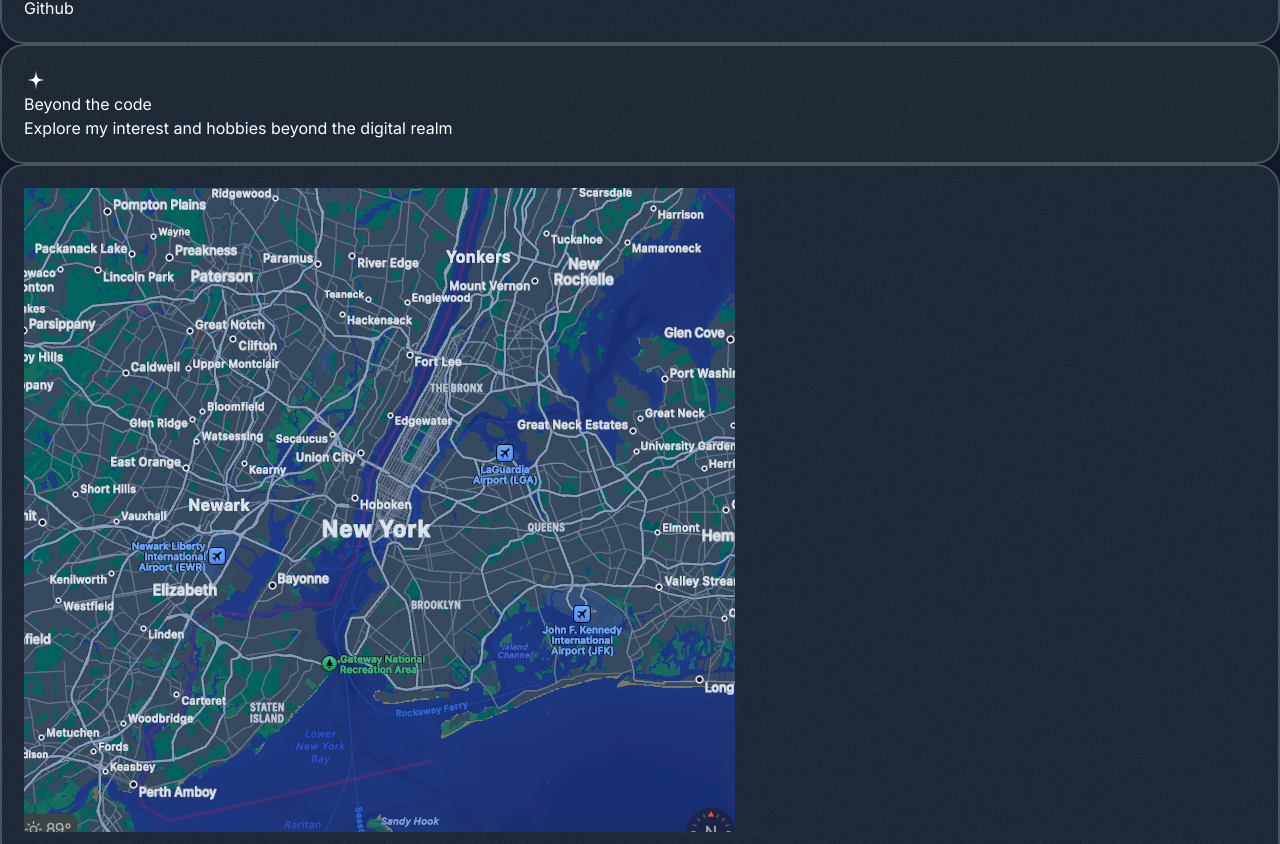
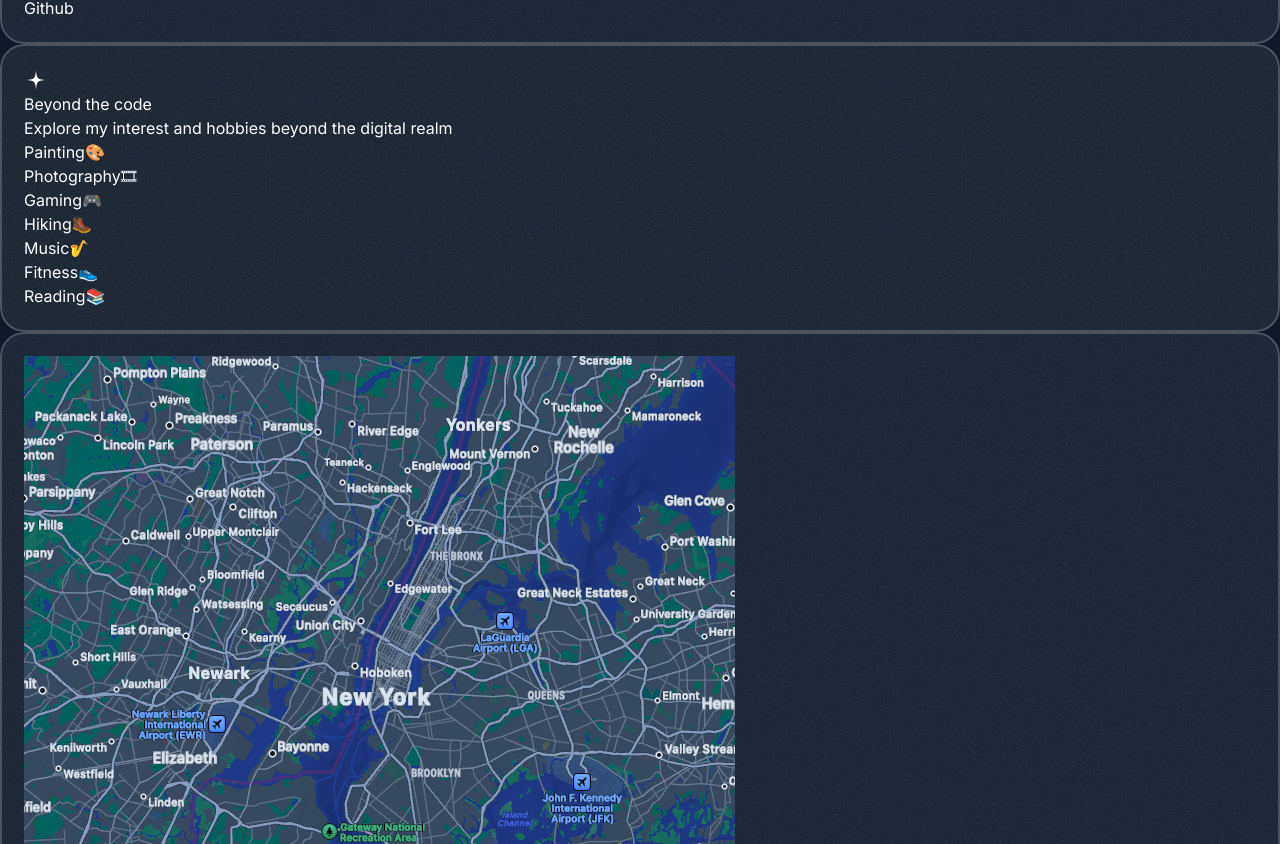
Before and after one commit to Jisap/Next14-portfolio-2, a Next.js app: page / in a window 1280 px wide. Shown: the part 5185-6029 px from the top of the page. Built offline with nearby package versions, Linux system fonts and the light colour scheme; a web font is replaced by a local one.

Commit message:
About structure

```diff
--- a/src/sections/About.tsx
+++ b/src/sections/About.tsx
@@ -38,6 +38,37 @@ const toolboxItems =[
   {
     title: 'Github',
     iconType: GithubIcon
+  },
+];
+
+const hobbies = [
+  {
+    title: 'Painting',
+    emoji: '🎨',
+  },
+  {
+    title: 'Photography',
+    emoji: '🎞',
+  },
+  {
+    title: 'Gaming',
+    emoji: '🎮',
+  },
+  {
+    title: 'Hiking',
+    emoji: '🥾',
+  },
+  {
+    title: 'Music',
+    emoji: '🎷',
+  },
+  {
+    title: 'Fitness',
+    emoji: '👟',
+  },
+  {
+    title: 'Reading',
+    emoji: '📚',
   },
 ]
 
@@ -83,6 +114,14 @@ export const AboutSection = () => {
             <h3>Beyond the code</h3>
             <p>Explore my interest and hobbies beyond the digital realm</p>
           </div>
+          <div>
+            {hobbies.map((hobby) => (
+              <div key={hobby.title}>
+                <span>{hobby.title}</span>
+                <span>{hobby.emoji}</span>
+              </div>
+            ))}
+          </div>
         </Card>
         <Card>
           <Image
```
